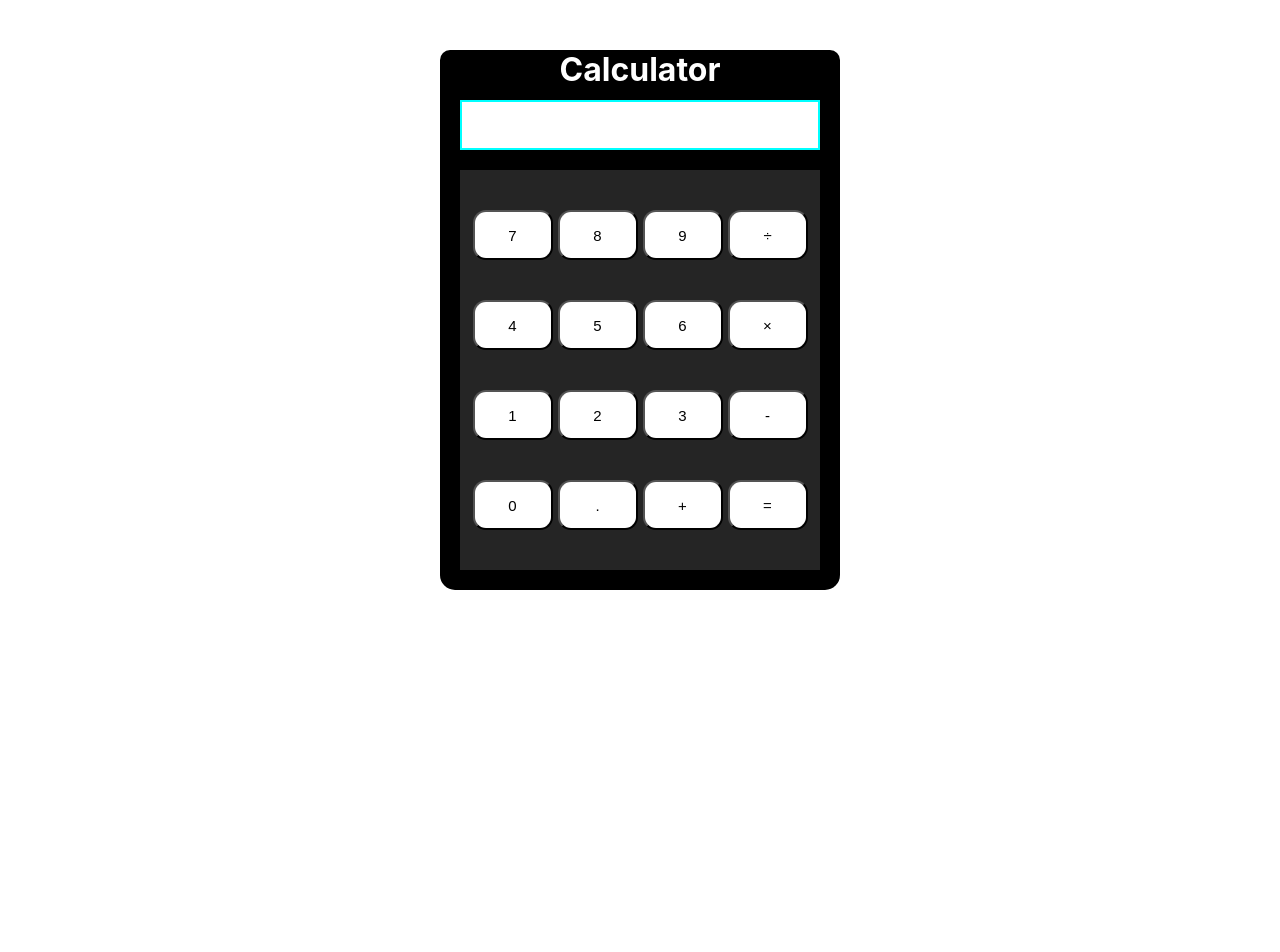
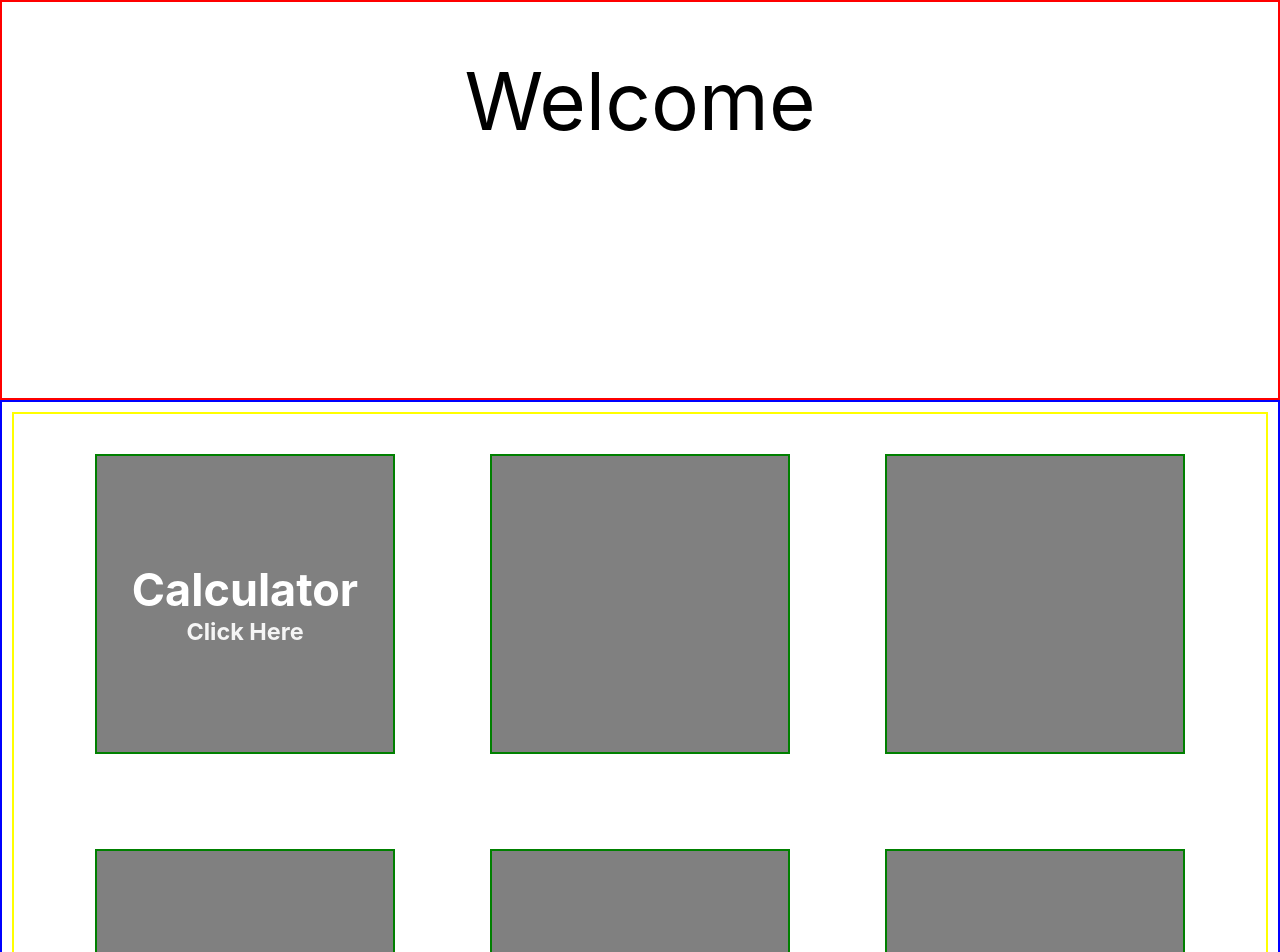
Before and after one commit to ramankumar786/webProject, a React (Create React App) app: page / in a window 1280 px wide. Shown: the top 952 px of the page. Before the commit the page ends 800 px from the top, so only its background shows below. Built offline with nearby package versions, Linux system fonts and the light colour scheme.

Commit message:
some changes made

```diff
--- a/src/App.css
+++ b/src/App.css
@@ -1,5 +1,9 @@
+*{
+  scroll-behavior: smooth;
+}
 .App {
   text-align: center;
+
 }
 
 .App-logo {
--- a/src/App.js
+++ b/src/App.js
@@ -1,11 +1,14 @@
 import logo from './logo.svg';
 import './App.css';
+import Home from './components/home/home';
 import Calculator from './components/calculator/Calculator.jsx';
 
 function App() {
   return (
    <>
-
+    <main className='main'>
+    <Home></Home>
+    </main>
     <Calculator></Calculator>
    </>
   );
--- a/src/components/calculator/Calculator.jsx
+++ b/src/components/calculator/Calculator.jsx
@@ -3,7 +3,8 @@ import '../calculator/calculator.css';
 function Calculator() {
     return (
      <>
-     <div className="outer-box">
+     <section id="Calculator">
+     <div className="outer-box" >
       <div className="inner-box">
         <h1 className="head">Calculator</h1>
         <main>
@@ -41,6 +42,7 @@ function Calculator() {
         </main>
       </div>
     </div>
+    </section>
 
 
      </>
--- a/src/components/calculator/calculator.css
+++ b/src/components/calculator/calculator.css
@@ -3,14 +3,16 @@
     padding: 0;
     box-sizing: border-box;
   }
-
+#Calculator{
+  height: 100vh;
+}
   .outer-box {
     border-radius: 10px;
     background-color: black;
     width: 400px;
     height: 540px;
     margin: 0 auto;
-    top: 50px;
+    top: 120px;
     position: relative;
     border-bottom-right-radius: 15px;
     border-bottom-left-radius: 15px;
--- /dev/null
+++ b/src/components/home/home.css
@@ -0,0 +1,77 @@
+*{
+    margin: 0;
+    padding: 0;
+    box-sizing: border-box;
+}
+.home{
+
+    border: 2px solid red;
+    width: 100vw;
+    height: 50vh;
+}
+
+.home-container{
+    display: flex;
+    justify-content: center;
+    align-items: center;
+    justify-items: center;
+    margin-top: 50px;
+
+}
+.home-heading{
+    display: flex;
+
+    font-size: 5rem;
+
+
+
+
+}
+.project-list{
+    width: 100vw;
+    border: 2px solid blue;
+    /* height: 100vh; */
+}
+.project-container{
+    display: flex;
+    border: 2px solid yellow;
+    gap: 55px;
+    flex-wrap: wrap;
+    align-items: center;
+    justify-content: center;
+    padding: 10px;
+    padding-top: 20px;
+    margin: 10px;
+}
+.project-item{
+    display: flex;
+    flex-flow: column;
+    margin: 20px;
+    width: 300px;
+    height: 300px;
+    align-items: center;
+    justify-content: center;
+    border: 2px solid green;
+    background-color: gray;
+}
+.project-item:hover{
+
+    background-color: rgb(83, 62, 62);
+}
+.project-item-heading{
+    font-size: 30px;
+    color: white;
+    text-align: center;
+    width: auto;
+
+}
+.project-item-link{
+   color: whitesmoke;
+    font-size: 20px;
+
+}
+.project-item-a{
+    color: whitesmoke;
+    text-decoration: none;
+    display: block;
+}
--- /dev/null
+++ b/src/components/home/home.jsx
@@ -0,0 +1,45 @@
+import React from "react";
+import './home.css';
+
+function Home(){
+return(
+    <div>
+<section className="home">
+<div className="home-container">
+    <div className="home-heading">
+        Welcome
+    </div>
+</div>
+
+</section>
+
+<section className="project-list">
+<div className="project-container">
+    <div className="project-item">
+        <div className="project-item-heading"><h1 >Calculator</h1></div>
+       <div className="project-item-link"><h3 ><a href="#Calculator" className="project-item-a">Click Here</a></h3></div>
+    </div>
+    <div className="project-item">
+
+    </div>
+    <div className="project-item">
+
+    </div>
+    <div className="project-item">
+
+</div>
+<div className="project-item">
+
+</div>
+<div className="project-item">
+
+</div>
+</div>
+
+</section>
+</div>
+);
+
+}
+
+export default Home;
--- a/src/index.css
+++ b/src/index.css
@@ -5,6 +5,7 @@ body {
     sans-serif;
   -webkit-font-smoothing: antialiased;
   -moz-osx-font-smoothing: grayscale;
+  scroll-behavior: smooth;
 }
 
 code {
```
